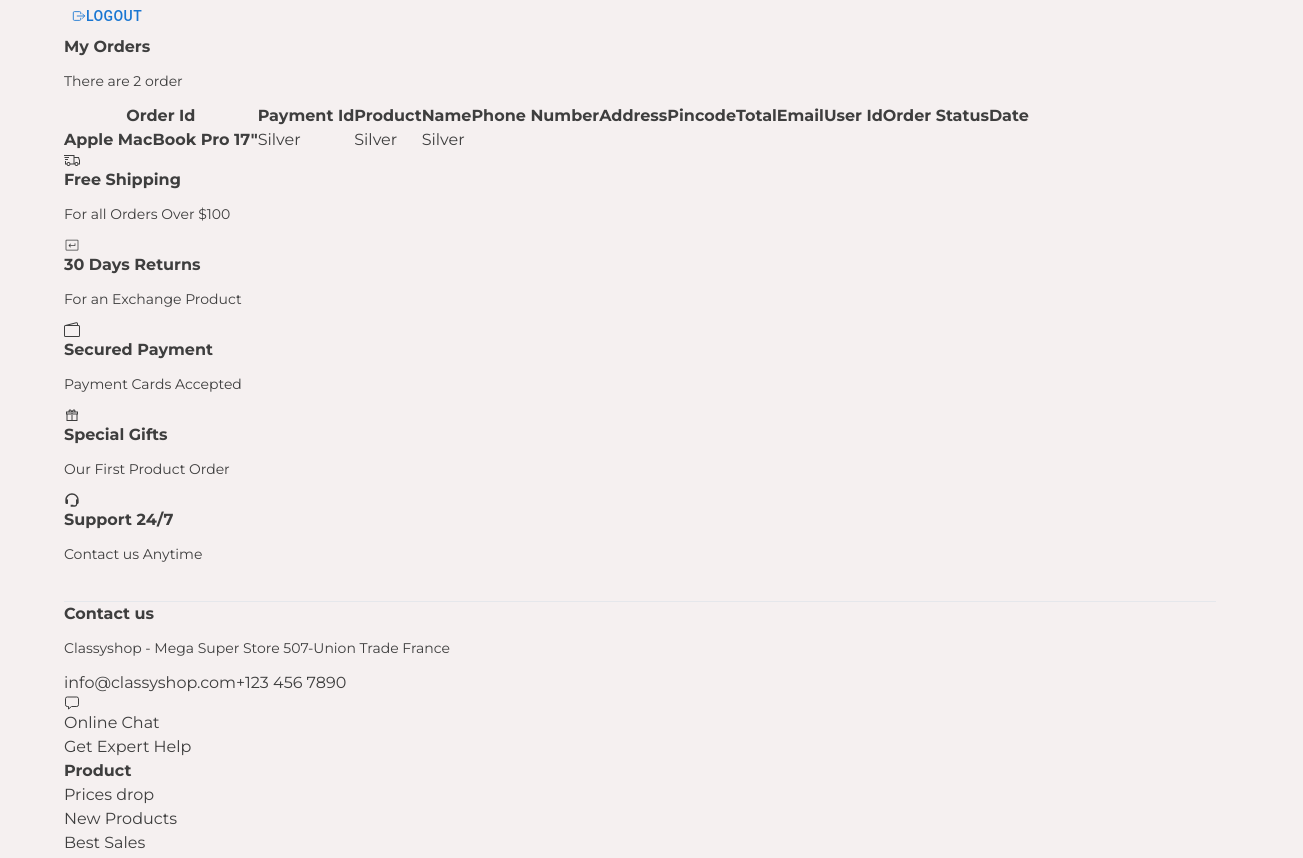
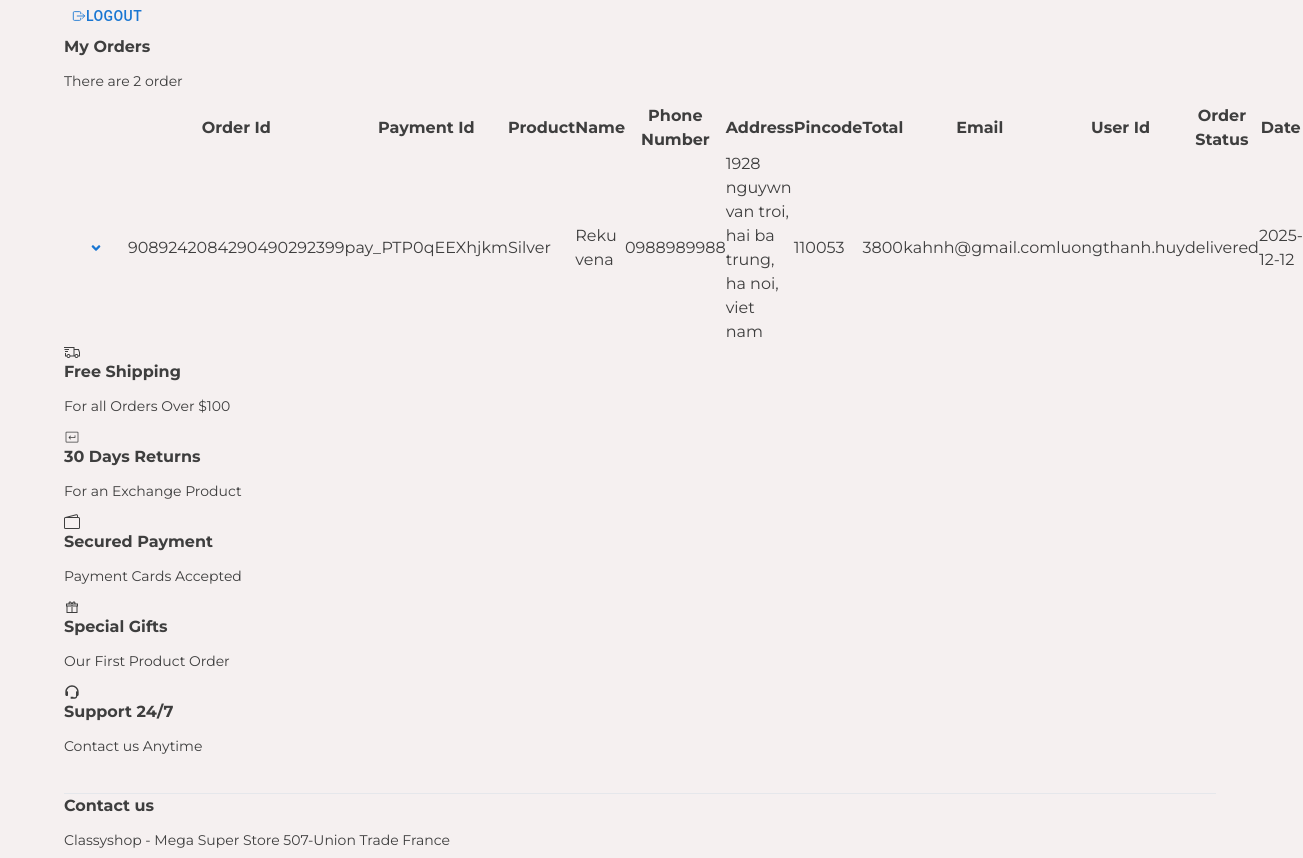
Before and after one commit to LionelMessi-M10/Ecommerce-React-NodeJS, a React (Vite) app in the folder client/: page /my-orders in a window 1280 px wide. Shown: the part 1858-2716 px from the top of the page, 1303 px wide, since content can reach past the window. Built offline with nearby package versions, Linux system fonts and the light colour scheme.

Commit message:
order page

```diff
--- /dev/null
+++ b/client/src/components/Badge/index.jsx
@@ -0,0 +1,15 @@
+const Badge = (props) => {
+  return (
+    <span
+      className={`
+        inline-block py-1 px-4 rounded-full text-[11px] capitalize
+        ${props.status === 'pending' && 'bg-primary text-white'}
+        ${props.status === 'confirm' && 'bg-green-600 text-white'}
+        ${props.status === 'delivered' && 'bg-red-500 text-white'}
+      `}
+    >
+      {props.status}
+    </span>
+  );
+};
+export default Badge;
--- a/client/src/index.css
+++ b/client/src/index.css
@@ -43,6 +43,10 @@ h6 {
 }
 ::-webkit-scrollbar-track {
   background: #f5f0f0 !important;
+}
+
+.overflow-x-auto::-webkit-scrollbar-thumb {
+  background: #ccc !important;
 }
 
 .container {
--- a/client/src/pages/Orders/index.jsx
+++ b/client/src/pages/Orders/index.jsx
@@ -1,85 +1,196 @@
-import AccountSidebar from "../../components/AccountSidebar"
+import Button from '@mui/material/Button';
+import { useState } from 'react';
+import { FaAngleDown, FaAngleUp } from 'react-icons/fa';
+import AccountSidebar from '../../components/AccountSidebar';
+import Badge from '../../components/Badge';
 
 const Orders = () => {
+  const [isOpenOrderProduct, setIsOpenOrderProduct] = useState(null);
+
+  const setIsShowOrderProduct = (index) => {
+		if (isOpenOrderProduct === index) {
+			setIsOpenOrderProduct(null);
+		} else {
+			setIsOpenOrderProduct(index);
+		}
+  };
+
   return (
-    <section className="py-10 w-full">
-      <div className="container flex gap-5">
-        <div className="col1 w-[20%]">
+    <section className='py-10 w-full'>
+      <div className='container flex gap-5'>
+        <div className='col1 w-[20%]'>
           <AccountSidebar />
         </div>
 
-        <div className="col2 w-[80%]">
-          <div className="shadow-md rounded-md bg-white">
-            <div className="py-2 px-3 border-b border-[rgba(0, 0, 0, 0.1)]">
+        <div className='col2 w-[80%]'>
+          <div className='shadow-md rounded-md bg-white'>
+            <div className='py-2 px-3 border-b border-[rgba(0, 0, 0, 0.1)]'>
               <h2>My Orders</h2>
-              <p className="mt-0">There are <span className="font-bold text-primary">2</span> order</p>
+              <p className='mt-0'>
+                There are <span className='font-bold text-primary'>2</span> order
+              </p>
 
-              <div class="relative overflow-x-auto mt-5">
-                <table class="w-full text-sm text-left rtl:text-right text-gray-500 dark:text-gray-400">
-                    <thead class="text-xs text-gray-700 uppercase bg-gray-50 dark:bg-gray-700 dark:text-gray-400">
+              <div className='relative overflow-x-auto mt-5'>
+                <table className='w-full text-sm text-left rtl:text-right text-gray-500 dark:text-gray-400'>
+                  <thead className='text-xs text-gray-700 uppercase bg-gray-50'>
                     <tr>
-                            <th scope="col" class="px-6 py-3">
+                      <th scope='col' className='px-6 py-3'>
+                        &nbsp;
+                      </th>
+                      <th scope='col' className='px-6 py-3 whitespace-nowrap'>
                         Order Id
                       </th>
-                            <th scope="col" class="px-6 py-3">
+                      <th scope='col' className='px-6 py-3 whitespace-nowrap'>
                         Payment Id
                       </th>
-                            <th scope="col" class="px-6 py-3">
+                      <th scope='col' className='px-6 py-3 whitespace-nowrap'>
                         Product
                       </th>
-                            <th scope="col" class="px-6 py-3">
+                      <th scope='col' className='px-6 py-3 whitespace-nowrap'>
                         Name
                       </th>
-                            <th scope="col" class="px-6 py-3">
+                      <th scope='col' className='px-6 py-3 whitespace-nowrap'>
                         Phone Number
                       </th>
-                            <th scope="col" class="px-6 py-3">
+                      <th scope='col' className='px-6 py-3 whitespace-nowrap'>
                         Address
                       </th>
-                            <th scope="col" class="px-6 py-3">
+                      <th scope='col' className='px-6 py-3 whitespace-nowrap'>
                         Pincode
                       </th>
-                            <th scope="col" class="px-6 py-3">
+                      <th scope='col' className='px-6 py-3 whitespace-nowrap'>
                         Total
                       </th>
-                            <th scope="col" class="px-6 py-3">
+                      <th scope='col' className='px-6 py-3 whitespace-nowrap'>
                         Email
                       </th>
-                            <th scope="col" class="px-6 py-3">
+                      <th scope='col' className='px-6 py-3 whitespace-nowrap'>
                         User Id
                       </th>
-                            <th scope="col" class="px-6 py-3">
+                      <th scope='col' className='px-6 py-3 whitespace-nowrap'>
                         Order Status
                       </th>
-                            <th scope="col" class="px-6 py-3">
+                      <th scope='col' className='px-6 py-3 whitespace-nowrap'>
                         Date
                       </th>
                     </tr>
                   </thead>
                   <tbody>
-                        <tr class="bg-neutral-primary-soft border-b  border-default">
-                            <th scope="row" class="px-6 py-4 font-medium text-heading whitespace-nowrap">
-                                Apple MacBook Pro 17"
+                    <tr className='bg-white border-b'>
+                      <td className='px-6 py-4 font-[500]'>
+                        <Button
+                          className='!w[35px] !h-[35px] !min-w-[35px] !rounded-full !bg-[#f1f1f1]'
+                          onClick={() => setIsShowOrderProduct(0)}
+                        >
+                          {isOpenOrderProduct === 0 ? (
+                            <FaAngleUp className='text-[16px] text-[rgba(0,0,0,0.7)]' />
+                          ) : (
+                            <FaAngleDown className='text-[16px] text-[rgba(0,0,0,0.7)]' />
+                          )}
+                        </Button>
+                      </td>
+                      <td className='px-6 py-4 font-[500]'>
+                        <span className='text-primary'>9089242084290490292399</span>
+                      </td>
+                      <td className='px-6 py-4 font-[500]'>
+                        <span className='text-primary'>pay_PTP0qEEXhjkm</span>
+                      </td>
+                      <td className='px-6 py-4 font-[500]'>Silver</td>
+                      <td className='px-6 py-4 font-[500] whitespace-nowrap'>Reku vena</td>
+                      <td className='px-6 py-4 font-[500]'>0988989988</td>
+                      <td className='px-6 py-4 font-[500]'>
+                        <span className='block w-[400px]'>
+                          1928 nguywn van troi, hai ba trung, ha noi, viet nam
+                        </span>
+                      </td>
+                      <td className='px-6 py-4 font-[500]'>110053</td>
+                      <td className='px-6 py-4 font-[500]'>3800</td>
+                      <td className='px-6 py-4 font-[500]'>kahnh@gmail.com</td>
+                      <td className='px-6 py-4 font-[500]'>
+                        <span className='text-primary'>luongthanh.huy</span>
+                      </td>
+                      <td className='px-6 py-4 font-[500]'>
+                        <Badge status='delivered' />
+                      </td>
+                      <td className='px-6 py-4 font-[500] whitespace-nowrap'>2025-12-12</td>
+                    </tr>
+
+                    {isOpenOrderProduct === 0 && (
+                      <tr>
+                        <td className='pl-20' colSpan={6}>
+                          <div className='relative overflow-x-auto'>
+                            <table className='w-full text-sm text-left rtl:text-right text-gray-500 dark:text-gray-400'>
+                              <thead className='text-xs text-gray-700 uppercase bg-gray-50'>
+                                <tr>
+                                  <th scope='col' className='px-6 py-3 whitespace-nowrap'>
+                                    Product Id
                                   </th>
-                            <td class="px-6 py-4">
-                                Silver
+                                  <th scope='col' className='px-6 py-3 whitespace-nowrap'>
+                                    Product Title
+                                  </th>
+                                  <th scope='col' className='px-6 py-3 whitespace-nowrap'>
+                                    Image
+                                  </th>
+                                  <th scope='col' className='px-6 py-3 whitespace-nowrap'>
+                                    Quantity
+                                  </th>
+                                  <th scope='col' className='px-6 py-3 whitespace-nowrap'>
+                                    Price
+                                  </th>
+                                  <th scope='col' className='px-6 py-3 whitespace-nowrap'>
+                                    SubTotal
+                                  </th>
+                                </tr>
+                              </thead>
+                              <tbody>
+                                <tr className='bg-white border-b'>
+                                  <td className='px-6 py-4 font-[500]'>
+                                    <span className='text-gray-600'>9089242084290490292399</span>
                                   </td>
-                            <td class="px-6 py-4">
-                                Silver
+                                  <td className='px-6 py-4 font-[500]'>Quan ao thu dong</td>
+                                  <td className='px-6 py-4 font-[500]'>
+                                    <img
+                                      src='https://htmediagroup.vn/wp-content/uploads/2021/08/Chup-anh-quan-ao-1.jpg'
+                                      alt='product'
+                                      className='w-[40px] h-[40px] object-cover rounded-md'
+                                    />
                                   </td>
-                            <td class="px-6 py-4">
-                                Silver
+                                  <td className='px-6 py-4 font-[500] whitespace-nowrap'>2</td>
+                                  <td className='px-6 py-4 font-[500]'>13000</td>
+                                  <td className='px-6 py-4 font-[500]'>26000</td>
+                                </tr>
+                                <tr className='bg-white border-b'>
+                                  <td className='px-6 py-4 font-[500]'>
+                                    <span className='text-gray-600'>9089242084290490292399</span>
                                   </td>
+                                  <td className='px-6 py-4 font-[500] whitespace-nowrap'>Quan ao thu dong</td>
+                                  <td className='px-6 py-4 font-[500]'>
+                                    <img
+                                      src='https://htmediagroup.vn/wp-content/uploads/2021/08/Chup-anh-quan-ao-1.jpg'
+                                      alt='product'
+                                      className='w-[40px] h-[40px] object-cover rounded-md'
+                                    />
+                                  </td>
+                                  <td className='px-6 py-4 font-[500] whitespace-nowrap'>2</td>
+                                  <td className='px-6 py-4 font-[500]'>13000</td>
+                                  <td className='px-6 py-4 font-[500]'>26000</td>
                                 </tr>
                               </tbody>
                             </table>
                           </div>
+                        </td>
+                      </tr>
+                    )}
+
+
+                  </tbody>
+                </table>
               </div>
-
+            </div>
           </div>
         </div>
       </div>
     </section>
-  )
-}
-export default Orders
+  );
+};
+export default Orders;
```
Lines whose indentation alone changed are shown as unchanged.
